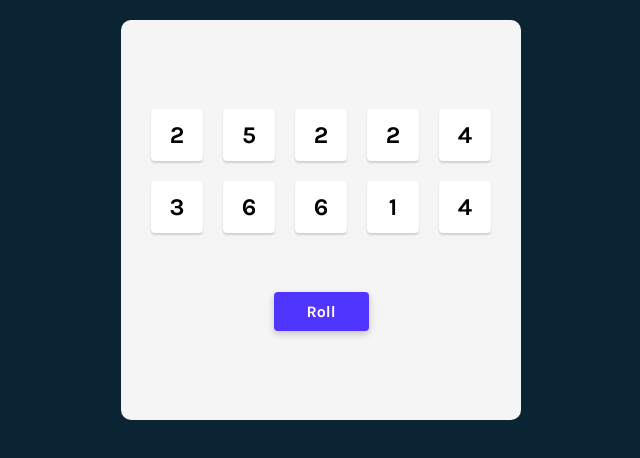
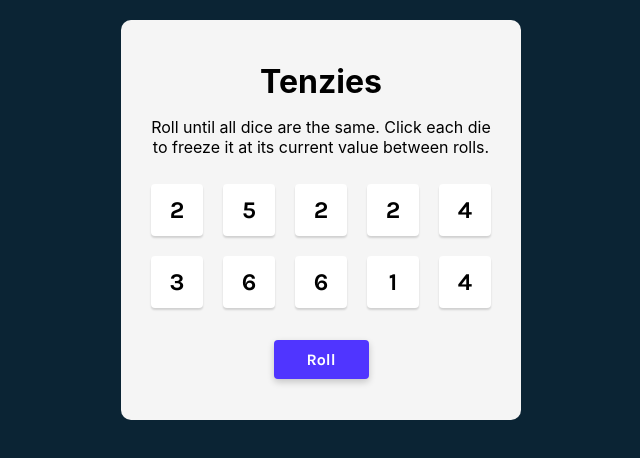
Before and after one commit to lindseywb/tenzies, a React (Create React App) app: page / in a window 1280 px wide. Shown: the top 458 px of the page, without its empty margins (319-959 px from the left). Built offline with nearby package versions, Linux system fonts and the light colour scheme.

Commit message:
Add function to hold dice and re-roll

```diff
--- a/src/App.css
+++ b/src/App.css
@@ -20,10 +20,20 @@
   flex-direction: column;
 }
 
+header {
+  text-align: center;
+}
+
+.title {
+  margin-top: 0;
+  margin-bottom: 10px;
+}
+
 .die-container {
   display: grid;
   grid-template: auto auto / repeat(5, 1fr);
   gap: 20px;
+  margin-bottom: 20px;
 }
 
 .dice {
--- a/src/App.js
+++ b/src/App.js
@@ -28,11 +28,21 @@
 	const diceElements = diceValues.map( diceElement => <Dice value={diceElement.value} key={diceElement.id} isHeld={diceElement.isHeld} id={diceElement.id} hold={holdDice} /> );
 
 	function rollDice() {
-		setDiceValues( () => allNewDice() );
+		setDiceValues( prevDice => prevDice.map(die => {
+			return ! die.isHeld ? {
+				value: Math.ceil( Math.random() * 6 ),
+				isHeld: false,
+				id: nanoid()
+			} : die
+		}));
 	}
 
 	return (
 		<main className="App">
+			<header>
+				<h1 className="title">Tenzies</h1>
+				<p className="instructions">Roll until all dice are the same. Click each die to freeze it at its current value between rolls.</p>
+			</header>
 			<div className="die-container">
 				{diceElements}
 			</div>
```
